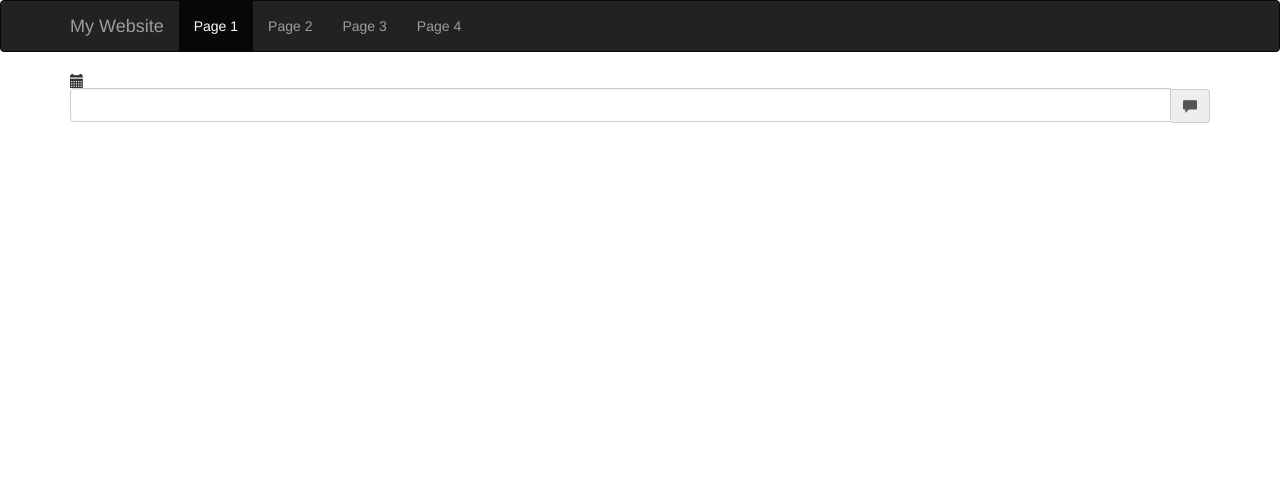
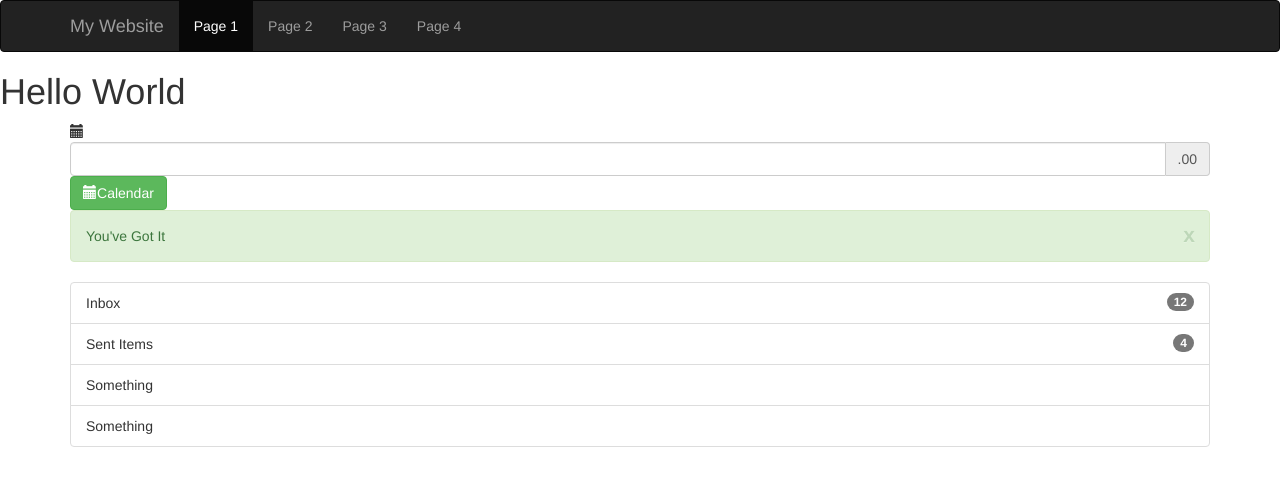
Before and after one commit to ElijahPrince73/Bootstrap, a plain HTML site: page index.html in a window 1280 px wide. Drawn offline with nearby package versions, Linux system fonts and the light colour scheme.

Commit message:
added something

```diff
--- a/index.html
+++ b/index.html
@@ -44,15 +44,31 @@
 		</div>
 	</div>
 
+	<h1>Hello World</h1>
 	<div class="container">
-		<span class="glyphicon glyphicon-calendar">
+		<span class="glyphicon glyphicon-calendar"></span>
 
-			<div class="input-group">
+		<div class="input-group">
 
-		<input class="form-control" type="text" />
-					<span class="glyphicon glyphicon-comment input-group-addon"></span>
-	</div>
-	</span>
+			<input class="form-control" type="text" />
+			<span class="input-group-addon">.00</span>
+		</div>
+		<button type="button" class="btn btn-success"><span class="glyphicon glyphicon-calendar"></span>Calendar</button>
+
+		<div class="alert alert-success alert-dismissable">
+			<button type="button" class="close" data-dismiss="alert">x</button>
+			You've Got It
+
+		</div>
+
+		<ul class="list-group">
+
+			<li class="list-group-item">Inbox<span class="badge">12</span></li>
+			<li class="list-group-item">Sent Items<span class="badge">4</span></li>
+			<li class="list-group-item">Something</li>
+			<li class="list-group-item">Something</li>
+		</ul>
+
 	</div>
 
 	<!-- Latest compiled and minified JavaScript -->
```
